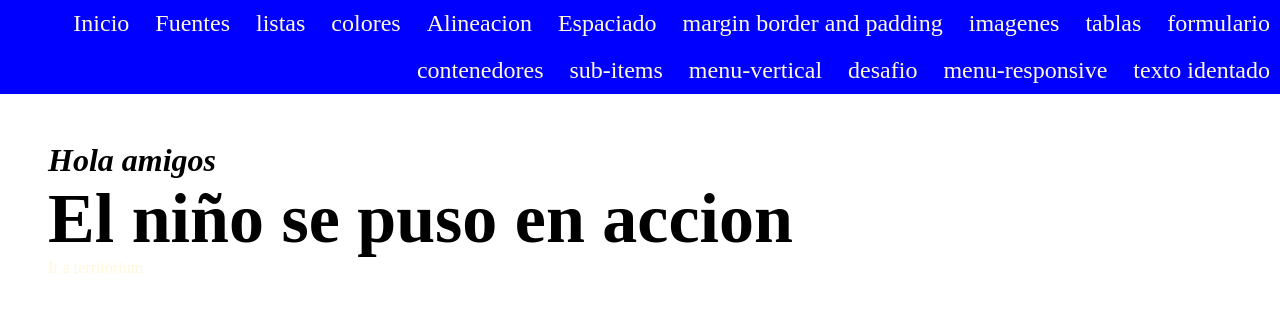
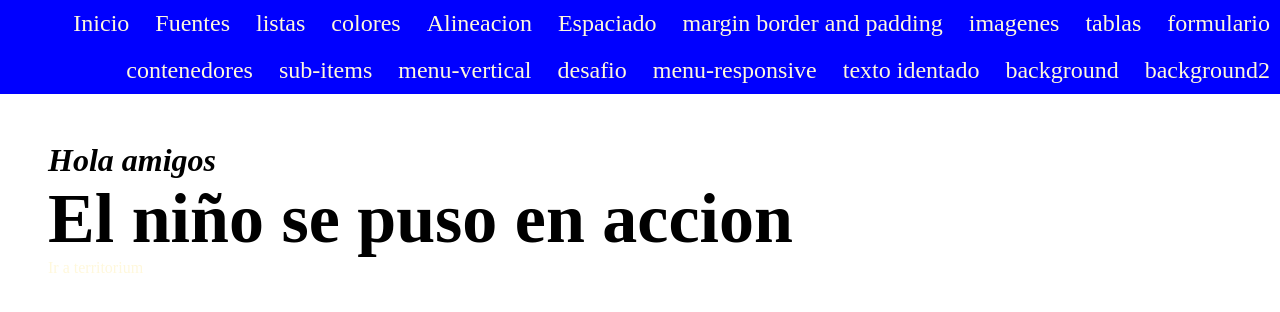
Before and after one commit to Stiven270/misitioweb, a plain HTML site: page index.html in a window 1280 px wide. Drawn offline with Linux system fonts and the light colour scheme.

Commit message:
add menu

```diff
--- a/index.html
+++ b/index.html
@@ -29,6 +29,8 @@
             <li> <a href="desafio.html">desafio</a></li>
             <li> <a href="menu-responsive.html">menu-responsive</a></li>
             <li> <a href="indent-blockquote.html">texto identado</a></li>
+            <li><a href="background.html">background</a></li>
+            <li><a href="background2.html">background2</a></li>
         </ul>
     </nav>
     <div class="main-content">
```
